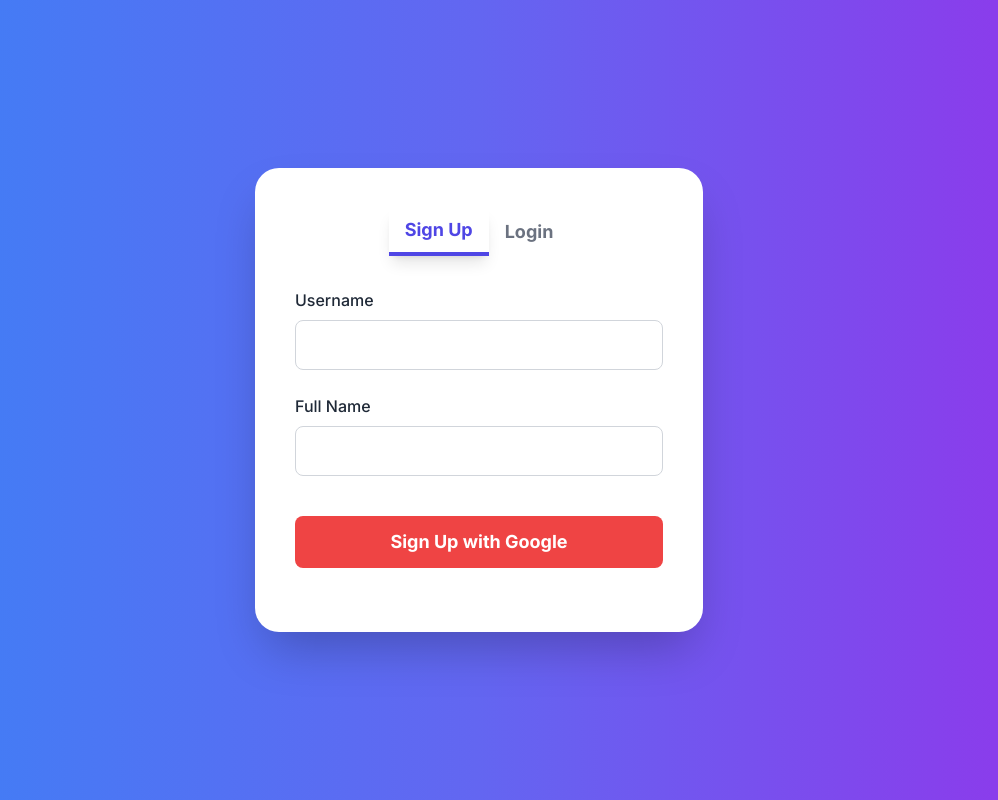
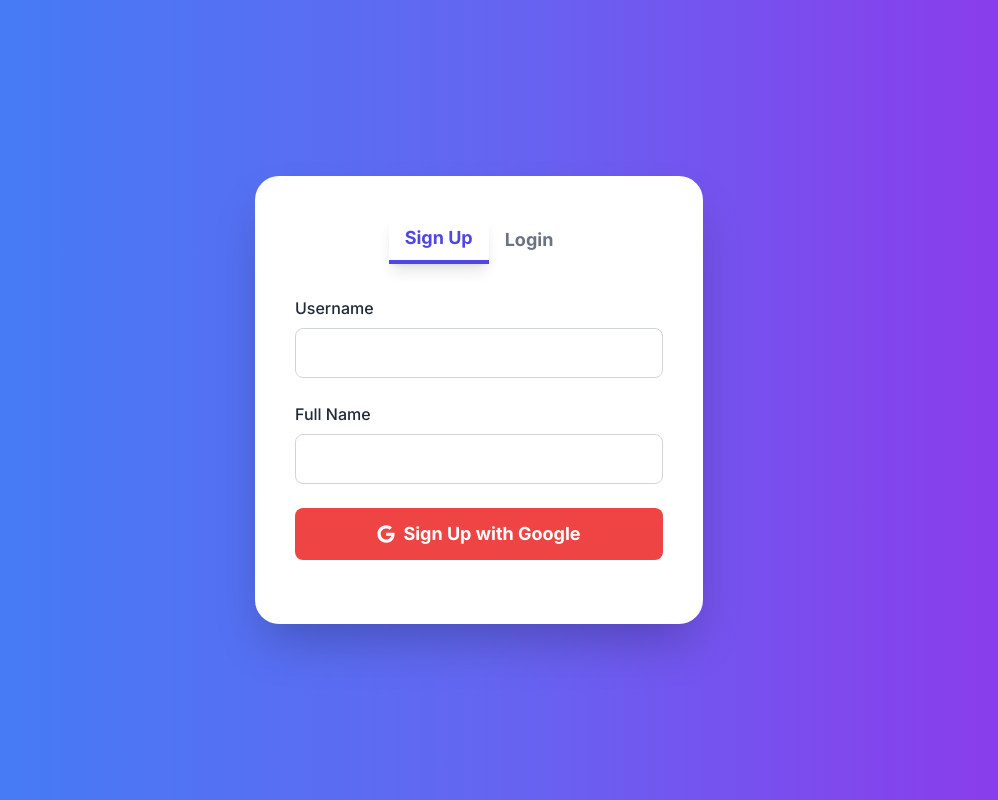
Before and after one commit to AritraRoy0/GFY, a Next.js app in the folder client/: page /auth in a window 1280 px wide. Shown: the whole page, without its empty margins (161-1159 px from the left). Built offline with nearby package versions, Linux system fonts and the light colour scheme; no server answers.

Commit message:
Client: redesign draft 3

```diff
--- a/client/src/app/auth/page.tsx
+++ b/client/src/app/auth/page.tsx
@@ -10,6 +10,7 @@ import { auth, provider, firestore } from '../../../firebaseConfig'; // Adjust t
 
 import { useDispatch } from 'react-redux';
 import { setUser, clearUser } from "../features/authSlice"; // Adjust the path
+import { FaGoogle } from 'react-icons/fa';
 
 // Define interfaces
 interface FormData {
@@ -302,9 +303,10 @@ const AuthPage: React.FC = () => {
             <button
               type="button"
               onClick={handleGoogleSignUp}
-              className="w-full bg-red-500 text-white py-3 px-4 rounded-lg font-bold text-lg hover:opacity-90 transition-opacity duration-300 mt-4"
+              className="w-full flex items-center justify-center bg-red-500 text-white py-3 px-4 rounded-lg font-bold text-lg hover:bg-red-600 transition-colors duration-300 mt-4"
               disabled={state.loading}
             >
+              <FaGoogle className="mr-2" />
               {state.loading ? 'Signing up...' : 'Sign Up with Google'}
             </button>
           </form>
@@ -315,9 +317,10 @@ const AuthPage: React.FC = () => {
           <div className="mb-6">
             <button
               onClick={handleGoogleSignUp}
-              className="w-full bg-red-500 text-white py-3 px-4 rounded-lg font-bold text-lg hover:opacity-90 transition-opacity duration-300"
+              className="w-full flex items-center justify-center bg-red-500 text-white py-3 px-4 rounded-lg font-bold text-lg hover:bg-red-600 transition-colors duration-300"
               disabled={state.loading}
             >
+              <FaGoogle className="mr-2" />
               {state.loading ? 'Signing in...' : 'Sign in with Google'}
             </button>
           </div>
@@ -325,6 +328,7 @@ const AuthPage: React.FC = () => {
       </div>
     </div>
   );
+
 };
 
 export default AuthPage;
```
